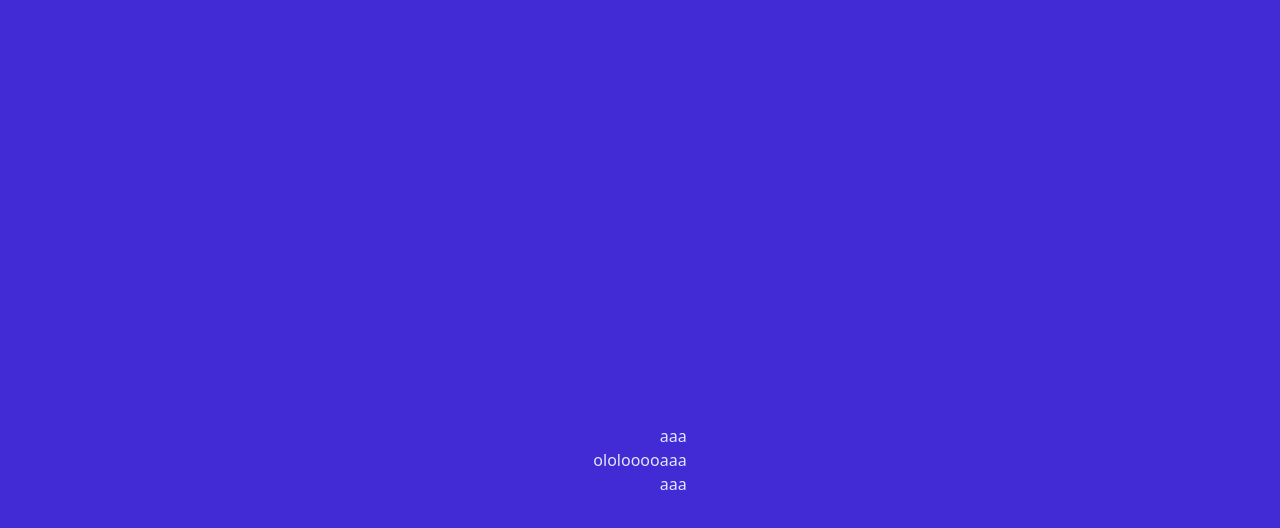
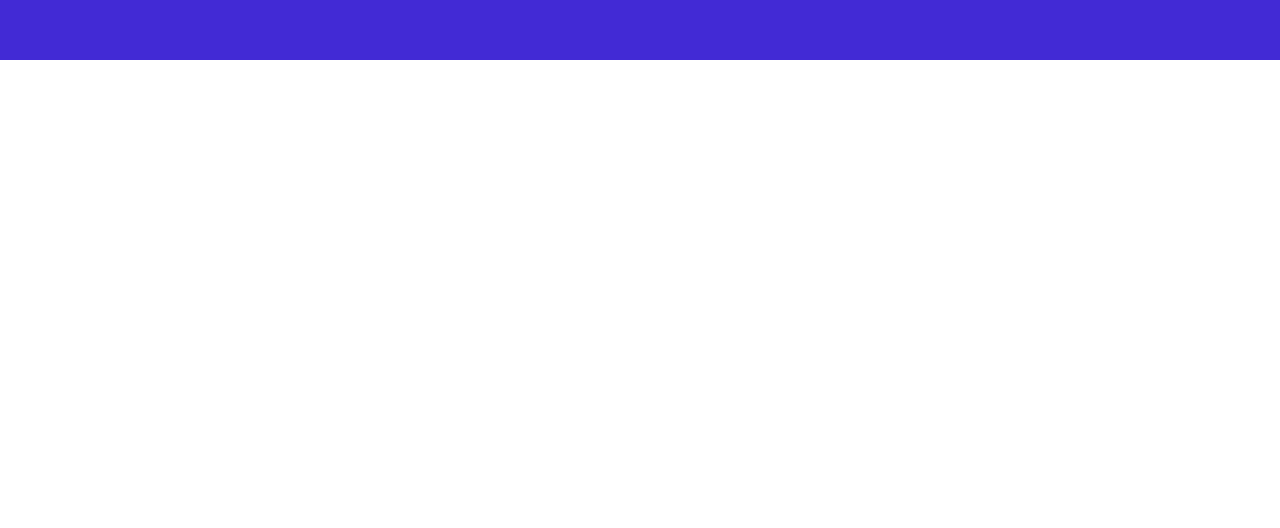
Before and after one commit to JOJOK63/toolsUneed_frontend, an Angular app: page / in a window 1280 px wide. Shown: the part 804-1332 px from the top of the page. After the commit the page ends 864 px from the top, so only its background shows below. Built offline with nearby package versions, Linux system fonts and the light colour scheme.

Commit message:
change daisyui

```diff
--- a/src/app/app.component.html
+++ b/src/app/app.component.html
@@ -11,15 +11,4 @@
       <p>aaa</p>
     </div>
   </div>
-
-  <div
-    class="flex justify-center items-center w-full h-full bg-primary text-primary-content"
-  >
-    <h1>ololoooo</h1>
-    <div class="">
-      <p>aaa</p>
-      <p>aaa</p>
-      <p>aaa</p>
-    </div>
-  </div>
 </main>
--- a/src/app/navbar/navbar.component.ts
+++ b/src/app/navbar/navbar.component.ts
@@ -12,37 +12,42 @@ export class NavbarComponent {
   themes = [
     'light',
     'dark',
+    'abyss',
+    'acid',
+    'aqua',
+    'autumn',
+    'black',
+    'bumblebee',
+    'business',
+    'caramellatte',
+    'coffee',
+    'corporate',
+    'cmyk',
     'cupcake',
-    'bumblebee',
+    'cyberpunk',
+    'dim',
+    'dracula',
     'emerald',
-    'corporate',
+    'fantasy',
+    'forest',
+    'garden',
+    'halloween',
+    'lemonade',
+    'lofi',
+    'luxury',
+    'night',
+    'nord',
+    'pastel',
+    'retro',
+    'silk',
+    'sunset',
     'synthwave',
-    'retro',
-    'cyberpunk',
     'valentine',
-    'halloween',
-    'garden',
-    'forest',
-    'aqua',
-    'lofi',
-    'pastel',
-    'fantasy',
     'wireframe',
-    'black',
-    'luxury',
-    'dracula',
-    'cmyk',
-    'autumn',
-    'business',
-    'acid',
-    'lemonade',
-    'night',
-    'coffee',
     'winter',
-    'dim',
-    'nord',
-    'sunset',
   ];
+
+
 
   setTheme(theme: string | Event) {
     if (theme instanceof Event) {
```
